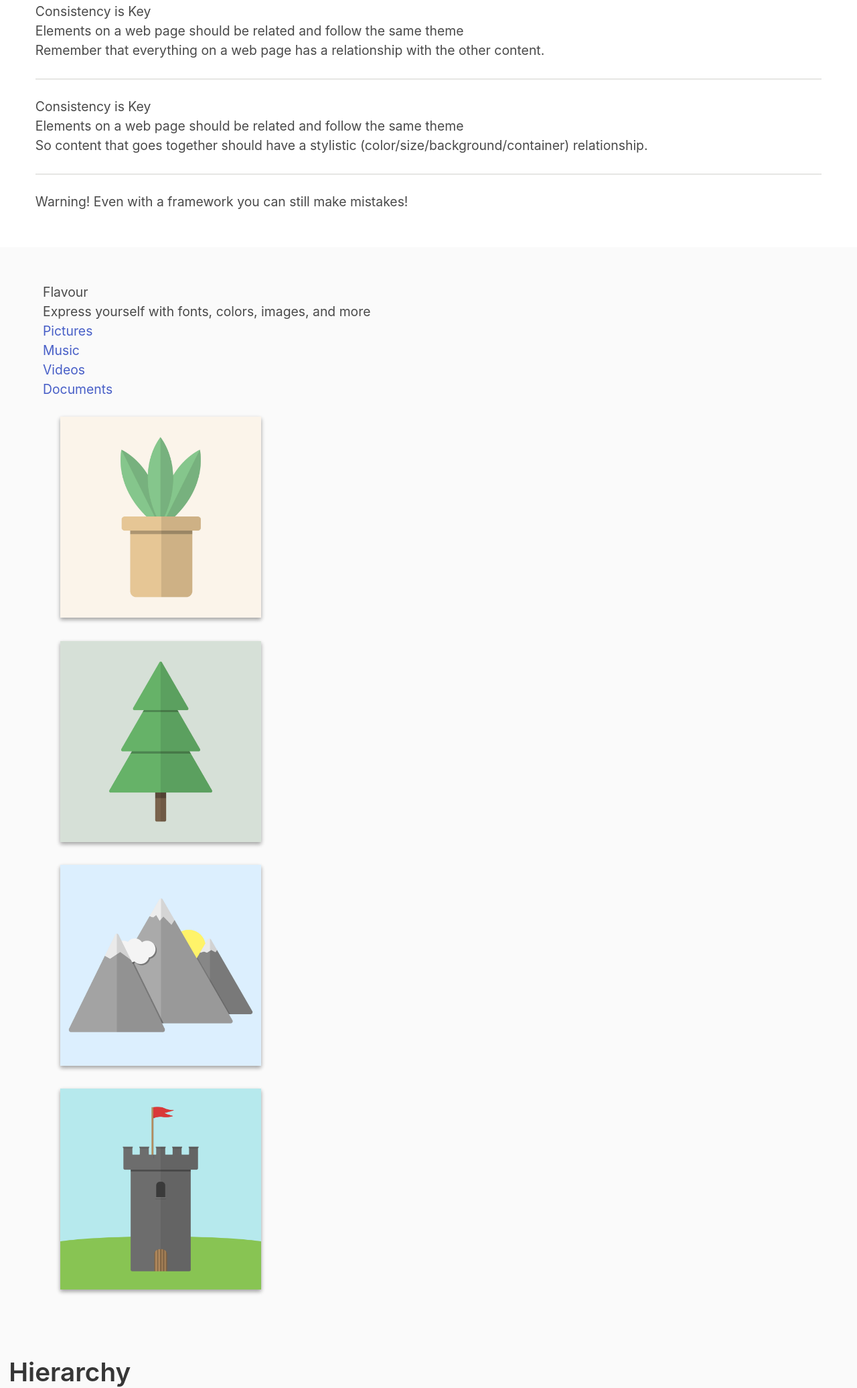
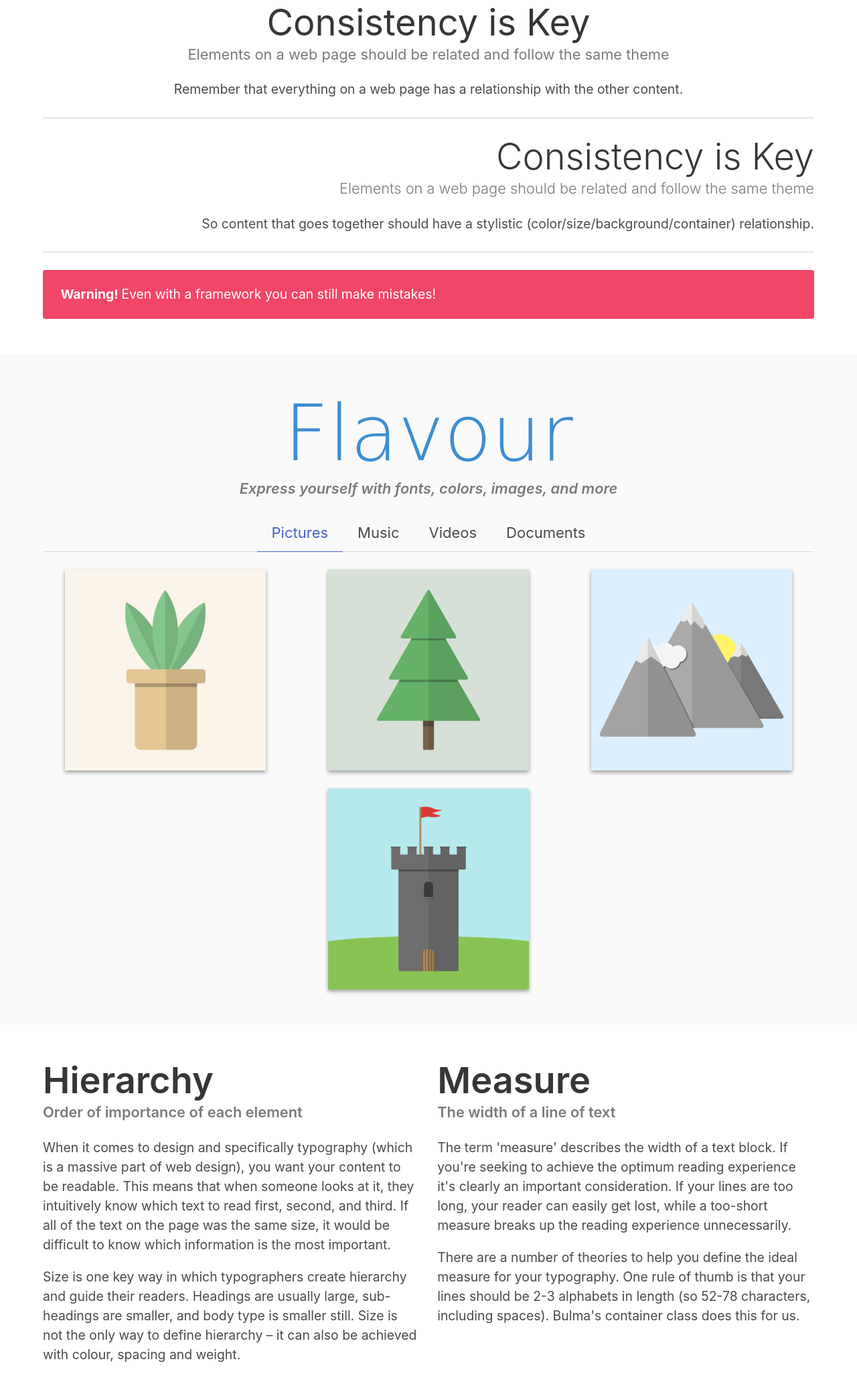
Before and after one commit to jdmar3-comp426/a02-Fariha-Marzan, a website: page index.html in a window 1280 px wide. Shown: the part 1765-3837 px from the top of the page at 67% size. Drawn offline with nearby package versions, Linux system fonts and the light colour scheme; a web font is replaced by a local one.

Commit message:
index edited

```diff
--- a/index.html
+++ b/index.html
@@ -55,51 +55,51 @@
     </div>
 </section>
 <section class="section has-background-white">
-    <div class="">
+    <div class="container">
         <div class="content">
             <h1 class="title has-text-weight-bold">Consistency is Key</h1>
-            <h5 class="subtitle">Elements on a web page should be related and follow the same theme</h5>
+            <h5 class="subtitle has-text-grey has-text-weight-bold">Elements on a web page should be related and follow the same theme</h5>
             <p>
 	    	For the sake of readability and user experience you should try to keep you styling similar throughout the page.
 	    </p>
         </div>
         <hr>
-        <div class="">
-            <h1 class="">Consistency is Key</h1>
-            <h5 class="">Elements on a web page should be related and follow the same theme</h5>
+        <div class="content has-text-centered">
+            <h1 class="title has-text-weight-normal">Consistency is Key</h1>
+            <h5 class="subtitle has-text-grey has-text-weight-normal">Elements on a web page should be related and follow the same theme</h5>
             <p>
 	    	Remember that everything on a web page has a relationship with the other content.
 	    </p>
         </div>
         <hr>
-        <div class="">
-            <h1 class="">Consistency is Key</h1>
-            <h5 class="">Elements on a web page should be related and follow the same theme</h5>
+        <div class="content has-text-right">
+            <h1 class="title has-text-weight-light">Consistency is Key</h1>
+            <h5 class="subtitle has-text-grey has-text-weight-light">Elements on a web page should be related and follow the same theme</h5>
             <p>
 	    	So content that goes together should have a stylistic (color/size/background/container) relationship.
 	    </p>
         </div>
         <hr>
-        <div class="">
-            <p><span class="">Warning! </span>Even with a framework you can still make mistakes!</p>
+        <div class="notification is-danger">
+            <p><span class="has-text-weight-bold">Warning! </span>Even with a framework you can still make mistakes!</p>
         </div>
     </div>
 </section>
 <section class="section">
     <div class="container">
-        <div class="">
-            <h1 class="">Flavour</h1>
-            <h5 class="">Express yourself with fonts, colors, images, and more</h5>
+        <div class="content has-text-centered">
+            <h1 class="title has-text-info is-family-secondary">Flavour</h1>
+            <h5 class="subtitle has-text-grey is-italic">Express yourself with fonts, colors, images, and more</h5>
         </div>
-        <div class="">
+        <div class="tabs is-medium is-centered">
             <ul>
-                <li class=""><a>Pictures</a></li>
+                <li class="is-active"><a>Pictures</a></li>
                 <li><a>Music</a></li>
                 <li><a>Videos</a></li>
                 <li><a>Documents</a></li>
             </ul>
         </div>
-        <div class="column">
+        <div class="columns is-multiline justify-center">
             <div class="column">
                 <img src="images/all-01.jpg" alt="Pictures">
             </div>
@@ -115,13 +115,13 @@
         </div>
     </div>
 </section>
-<section class="">
-    <div class="">
+<section class="section has-background-white">
+    <div class="container">
         <div class="content">
-            <div class="">
+            <div class="columns">
                 <div class="column">
-                    <h1 class="">Hierarchy</h1>
-                    <h5 class="">Order of importance of each element</h5>
+                    <h1 class="title">Hierarchy</h1>
+                    <h5 class="subtitle has-text-grey">Order of importance of each element</h5>
                     <p>
 		    	When it comes to design and specifically typography (which is a massive part of web design), you want your content to be readable.
 			This means that when someone looks at it, they intuitively know which text to read first, second, and third.
@@ -133,9 +133,9 @@
                         Size is not the only way to define hierarchy – it can also be achieved with colour, spacing and weight.
 		    </p>
                 </div>
-                <div class="">
-                    <h1 class="">Measure</h1>
-                    <h5 class="">The width of a line of text</h5>
+                <div class="column">
+                    <h1 class="title">Measure</h1>
+                    <h5 class="subtitle has-text-grey">The width of a line of text</h5>
                     <p>
 		    	The term 'measure' describes the width of a text block.
 		    	If you're seeking to achieve the optimum reading experience it's clearly an important consideration.
@@ -151,11 +151,11 @@
         </div>
     </div>
 </section>
-<section class="">
+<section class="section">
     <div class="container">
-        <div class="">
+        <div class="columns">
             <div class="column">
-                <h1 class="">Login</h1>
+                <h1 class="title">Login</h1>
                 <form>
                     <div class="field">
                         <label class="label">Username</label>
@@ -163,13 +163,13 @@
                             <input class="input" type="text" placeholder="Cookie Monster" name="username">
                         </div>
                     </div>
-                    <div class="">
+                    <div class="field">
                         <label class="">Password</label>
                         <div class="">
                             <input class="" type="password" placeholder="password123" name="password">
                         </div>
                     </div>
-                    <div class="">
+                    <div class="field">
                         <div class="">
                             <label class="checkbox">
                                 <input type="checkbox" name="remember">
@@ -177,35 +177,35 @@
                             </label>
                         </div>
                     </div>
-                    <div class="">
+                    <div class="field">
                         <div class="">
                             <button class="button is-dark" type="submit">Submit</button>
                         </div>
                     </div>
                 </form>
             </div>
-            <div class="">
-                <h1 class="">Signup</h1>
+            <div class="column">
+                <h1 class="title">Signup</h1>
                 <form>
-                    <div class="">
+                    <div class="field">
                         <label class="">Username</label>
                         <div class="">
                             <input class="" type="text" placeholder="Cookie Monster 2.0" name="username">
                         </div>
                     </div>
-                    <div class="">
+                    <div class="field">
                         <label class="">Password</label>
                         <div class="">
                             <input class="" type="password" placeholder="password12345">
                         </div>
                     </div>
-                    <div class="">
+                    <div class="field">
                         <label class="">Repeat Password</label>
                         <div class="">
                             <input class="input" type="password" placeholder="password12345" name="password">
                         </div>
                     </div>
-                    <div class="">
+                    <div class="field">
                         <label class="">Account type</label>
                         <div class="">
                             <div class="">
@@ -216,7 +216,7 @@
                             </div>
                         </div>
                     </div>
-                    <div class="">
+                    <div class="field">
                         <div class="">
                             <button class="button is-dark" type="submit">Submit</button>
                         </div>
```
